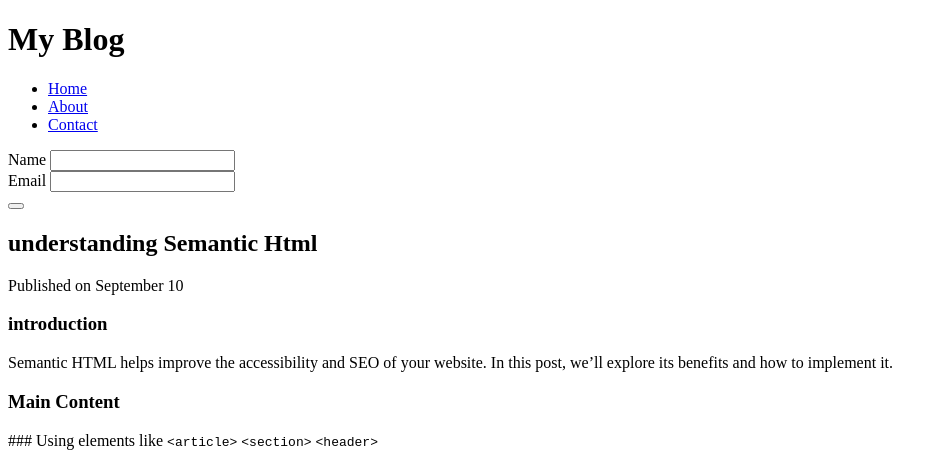
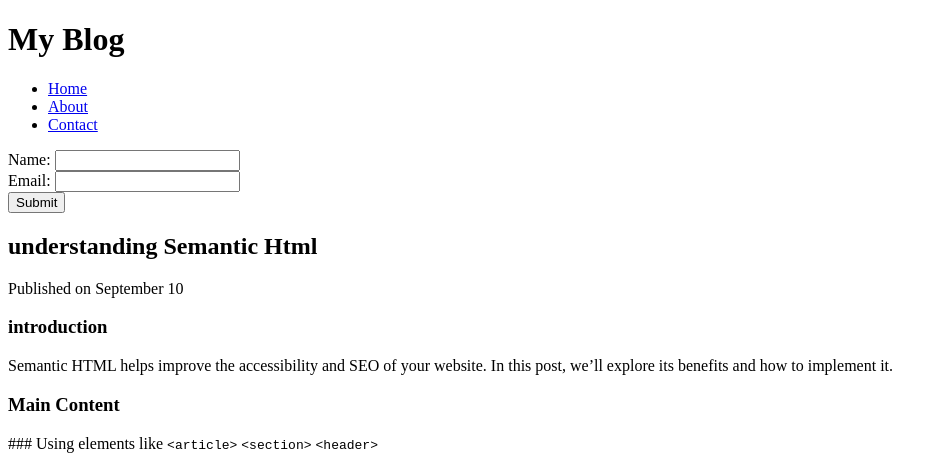
Before and after one commit to geniuses1264/alx-intermediate-frontend, a plain HTML site: page 0x00-semantic_html/3-index.html in a window 1280 px wide. Shown: the top 455 px of the page, without its empty margins (0-947 px from the left). Drawn offline with Linux system fonts and the light colour scheme.

Commit message:
add form button and semantic structure in 3-index.html

```diff
--- a/0x00-semantic_html/3-index.html
+++ b/0x00-semantic_html/3-index.html
@@ -22,15 +22,15 @@
     <main>
         <form action=”#” method=”POST” aria-labelledby=”form-title” role=”form”>
           <div>
-            <labe for="name">Name</labe>
+            <labe for="name">Name:</labe>
             <input type=“text” id=“name” name=“name” aria-required=“true”>
           </div>
           <div>
-            <labe for="name">Email</labe>
+            <labe for="name">Email:</labe>
             <input type=“text” id=“email” name=“email” aria-required=“true”>
           </div>
           <div>
-            <button type="submit" aria-label= “Submit the form”></button>
+            <button type="submit" aria-label= “Submit the form”>Submit</button>
           </div>
           <div aria-live=“polite” role=“alert”></div>
         </form>
```
